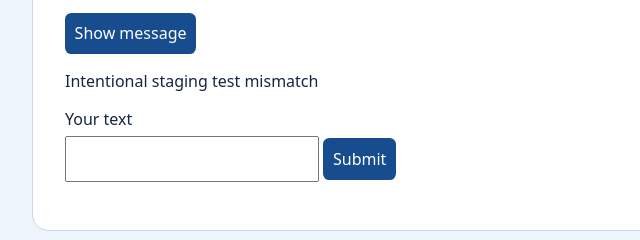
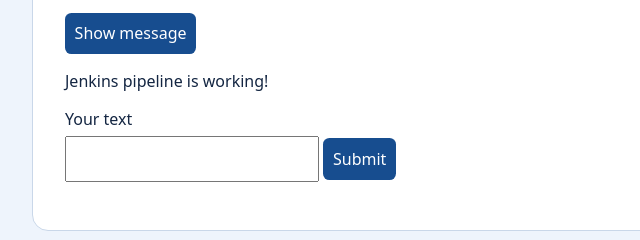
Before and after one commit to shahrozeafaq5/cicd-assignment-FA23-BCT-039, a plain HTML site: page index.html in a window 1280 px wide. Both pictures are taken after a click on the button "Show message". Shown: the part 208-448 px from the top of the page, 239-879 px from the left. Drawn offline with Linux system fonts and the light colour scheme.

Commit message:
Restore the expected message after the quality gate demo

```diff
--- a/index.html
+++ b/index.html
@@ -24,7 +24,7 @@ label { display: block; margin: 1rem 0 .4rem; }
 </main>
 <script>
 document.querySelector('#show-message').addEventListener('click', () => {
-  document.querySelector('#message').textContent = 'Intentional staging test mismatch';
+  document.querySelector('#message').textContent = 'Jenkins pipeline is working!';
 });
 document.querySelector('#text-form').addEventListener('submit', (event) => {
   event.preventDefault();
```
